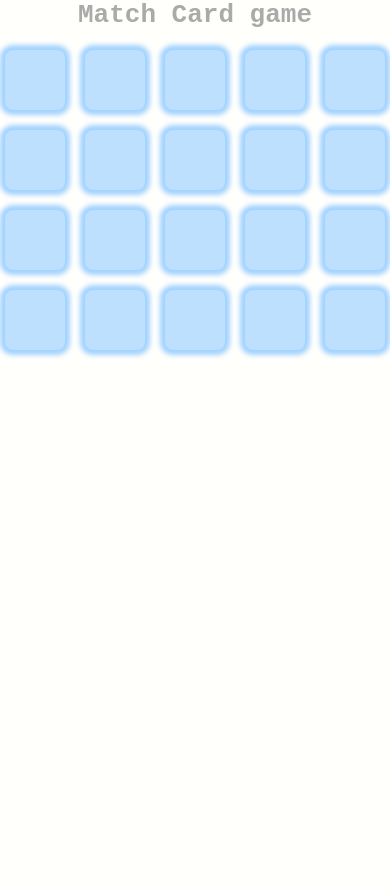
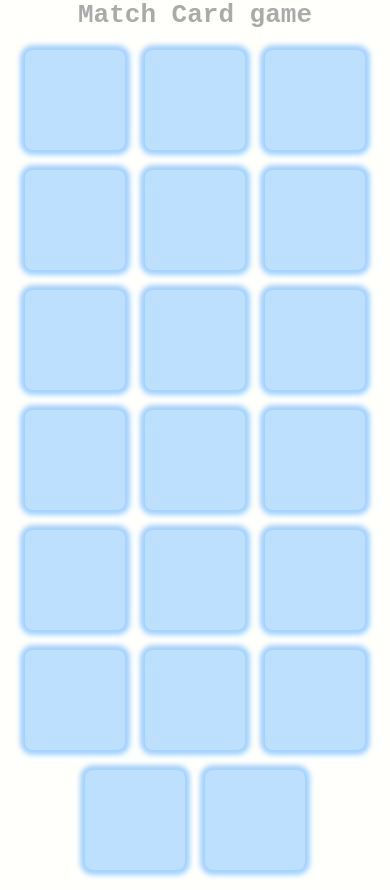
Before and after one commit to RCvetinskis/ts-card-game, a plain HTML site: page index.html in a window 390 px wide. Before the commit the page ends 844 px from the top, so only its background shows below. Drawn offline with Linux system fonts and the light colour scheme.

Commit message:
more media for smaller screens

```diff
--- a/style.css
+++ b/style.css
@@ -84,6 +84,12 @@ h1{
 
 @media(max-width:580px){
     .card{
+        width: 100px!important;
+        height: 100px!important;
+    }
+}
+@media(max-width:360px){
+    .card{
         width: 60px!important;
         height: 60px!important;
     }
```
